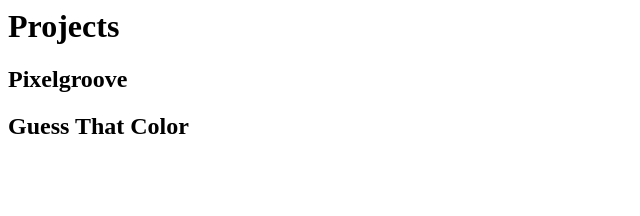
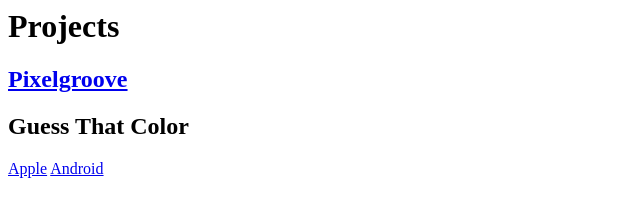
Before and after one commit to Dream-Dimension/dream-dimension.github.io, a plain HTML site: page index.html in a window 1280 px wide. Shown: the whole page, without its empty margins (0-640 px from the left). Drawn offline with Linux system fonts and the light colour scheme.

Commit message:
add links to proects

```diff
--- a/index.html
+++ b/index.html
@@ -1,5 +1,9 @@
 <h1> Projects </h1>
 
+<h2>
+    <a href="https://store.steampowered.com/app/2871570/Pixelgroove">Pixelgroove</a>
+</h2>
 
-<h2> Pixelgroove </h2>
 <h2> Guess That Color </h2>
+<a href="https://apps.apple.com/us/app/guess-that-color/id6479181014">Apple</a>
+<a href="https://play.google.com/store/apps/details?id=com.jasonify.valuegame&hl=es_MX&gl=US">Android</a>
```
